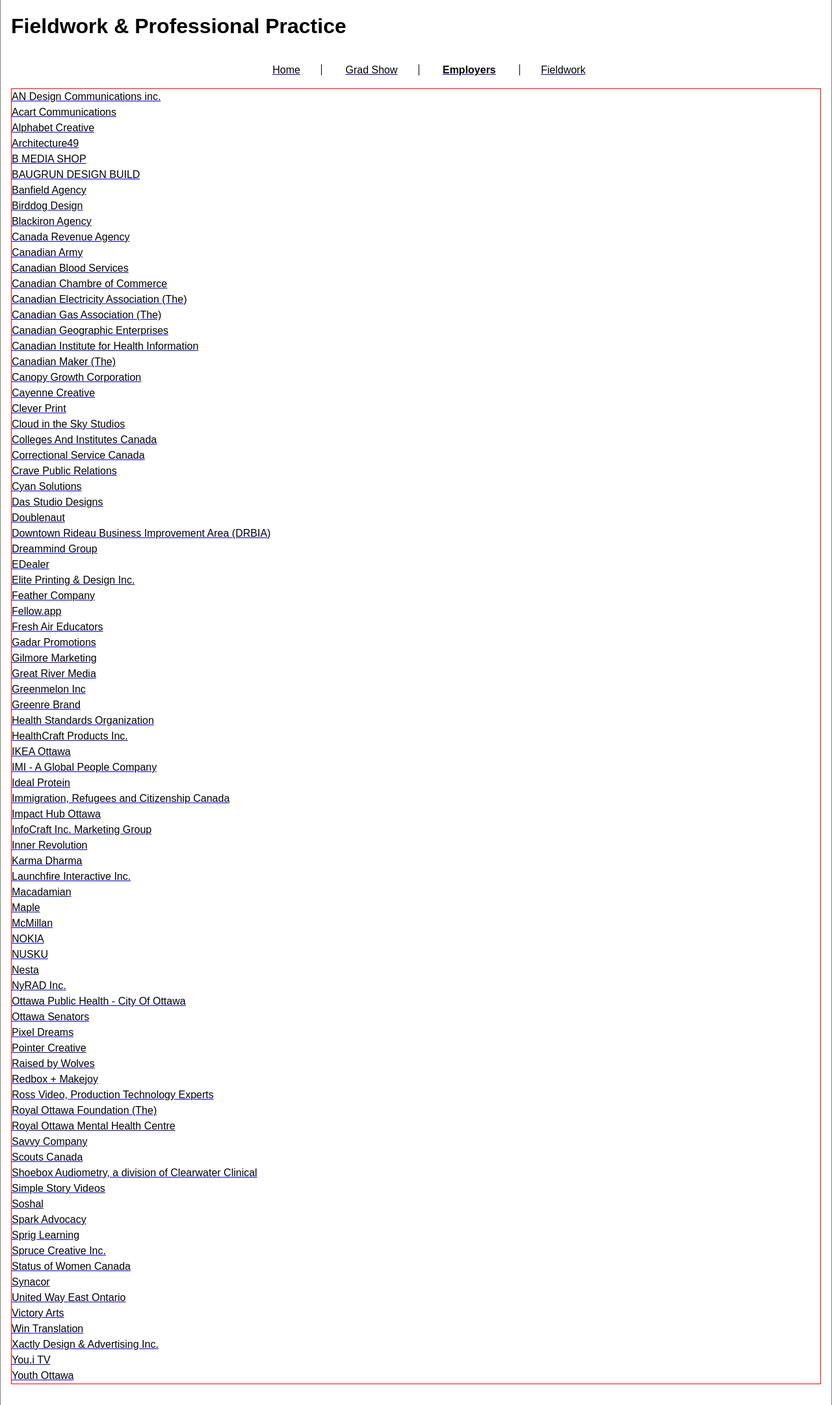
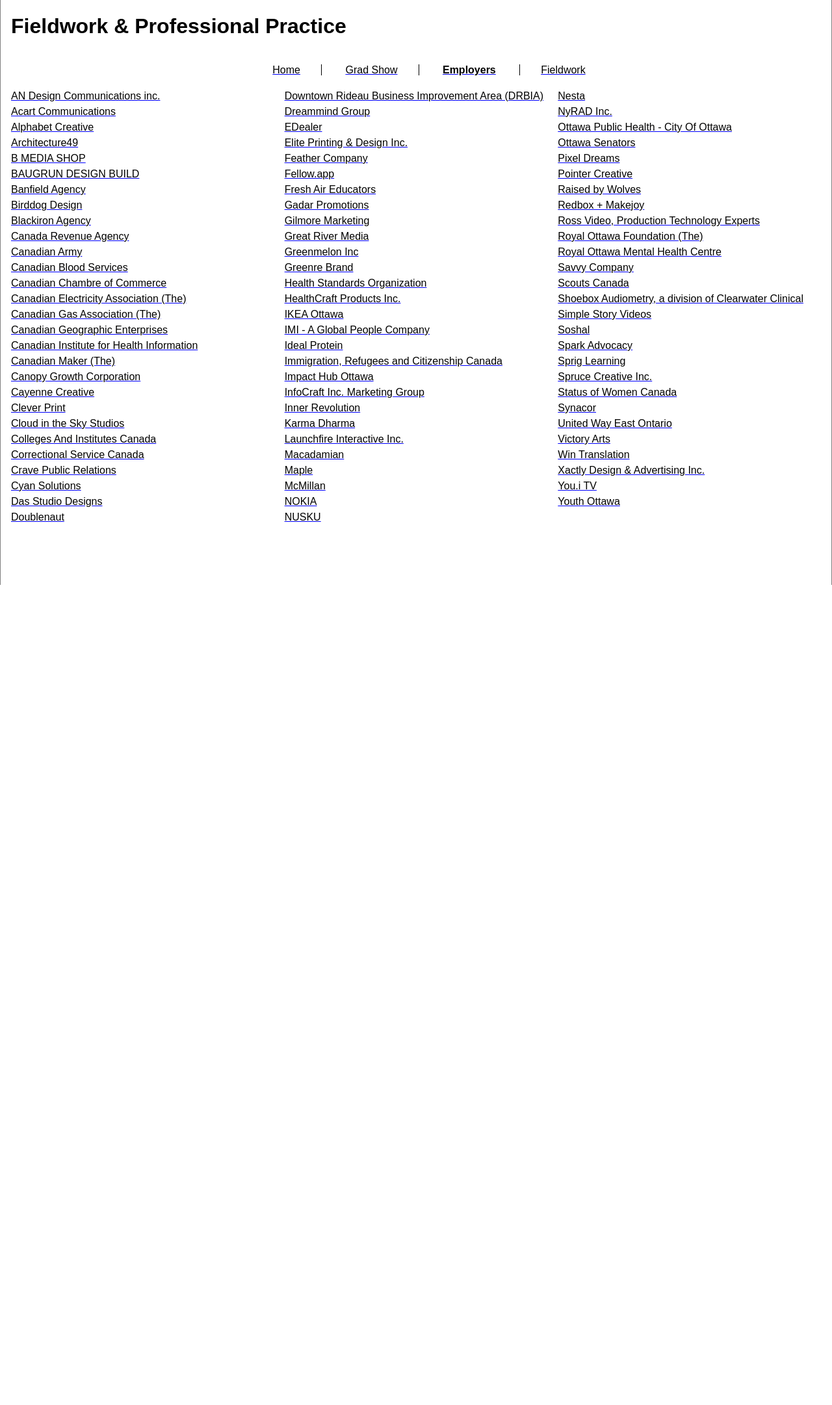
Before and after one commit to AlainParadis/fieldwork, a Jekyll site: the page built from employers.md, in a window 1280 px wide. Shown: the whole page at 65% size. Built offline with Jekyll 4.4.1, drawn with Linux system fonts in a browser that asks for light colours; after the commit the page ends 900 px from its top, so only the background shows below that.

Commit message:
style employer list

```diff
--- a/css/styles.css
+++ b/css/styles.css
@@ -43,13 +43,12 @@ ul.course-pages li:last-of-type { border: 0; }
 ul.employers
 {
 	list-style-type: none;
-	border: 1px solid red;
 	margin-left: 0;
 	padding-left: 0;
 }
 
 ul.employers li.employerName {
-	color: red;
+
 }
 
 ul.employers li.contactName,
@@ -62,3 +61,10 @@ ul.employers li.streetAddress {
 	padding-left: 1rem;
 	margin-bottom: 1rem;
 }
+
+.columns3
+{
+	columns: 3 12rem;
+	margin-top: 1rem;
+	margin-bottom: 1rem;
+}
```
